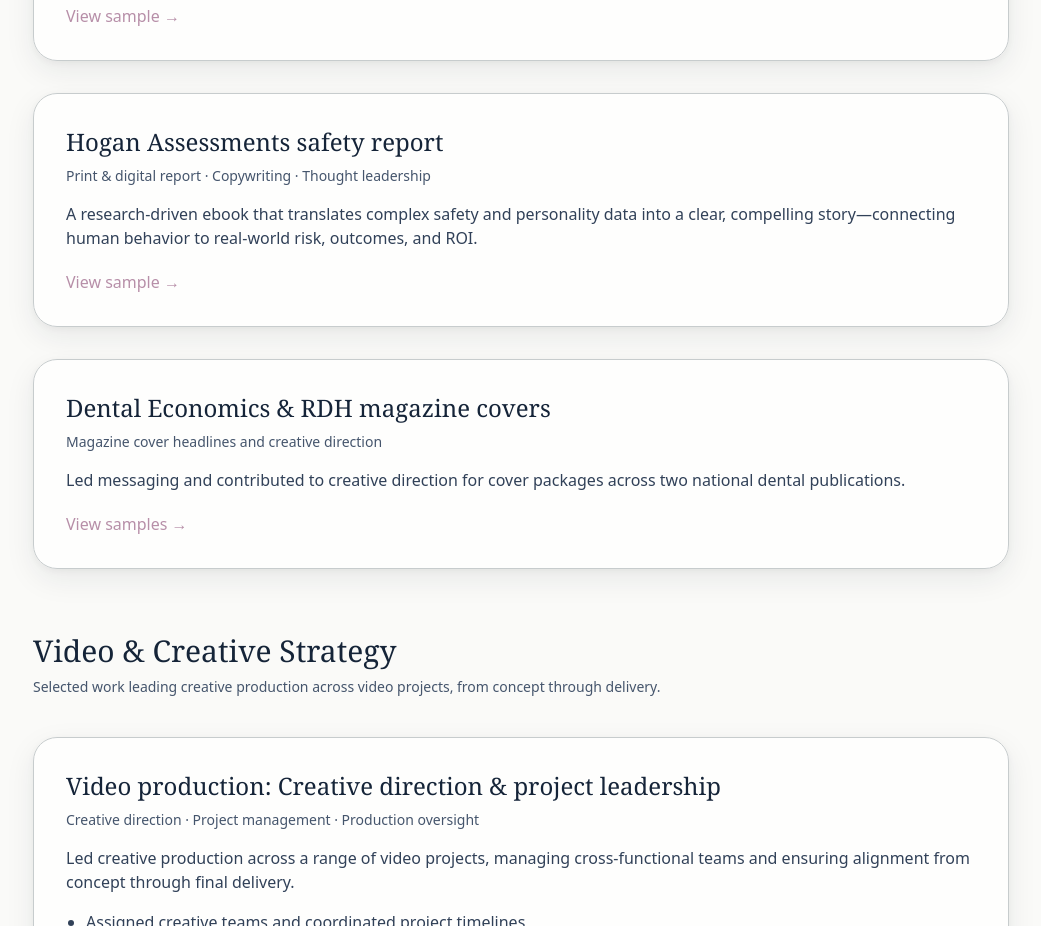
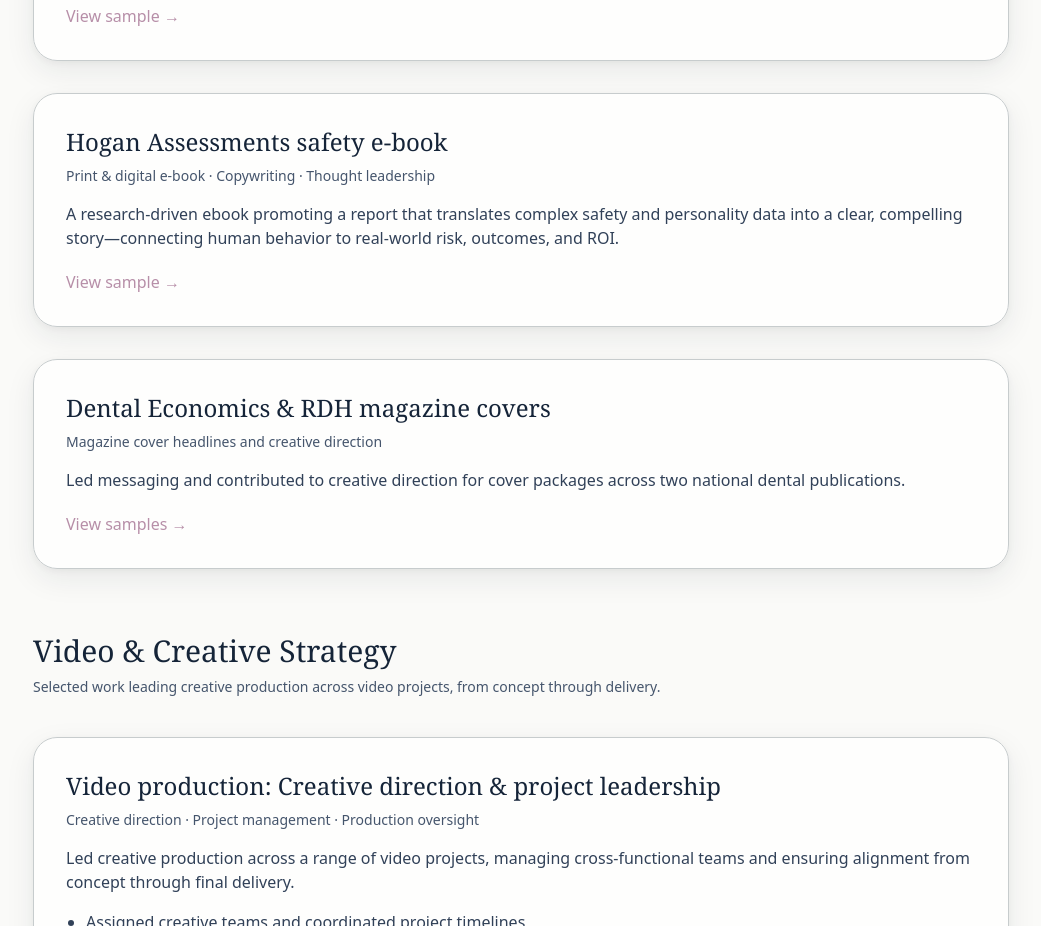
Before and after one commit to speedysari13/sara-portfolio, a Next.js app: page /work in a window 1280 px wide. Shown: the part 1820-2746 px from the top of the page, without its empty margins (119-1160 px from the left). Built offline with nearby package versions, Linux system fonts and the light colour scheme.

Commit message:
Changed safety report to safety e-book

```diff
--- a/app/work/hogan/page.tsx
+++ b/app/work/hogan/page.tsx
@@ -6,15 +6,15 @@
       <SiteHeader />
 
       <h1 className="font-serif text-4xl text-[color:var(--ink)]">
-        Hogan Assessments safety report
+        Hogan Assessments safety e-book
       </h1>
 
       <p className="mt-2 text-sm text-slate-600">
-        Print & digital report · Copyriting · Thought leadership
+        Print & digital e-book · Copyriting · Thought leadership
       </p>
 
       <p className="mt-6 text-slate-700 leading-relaxed">
-        A research-driven ebook that translates complex safety and personality data into a clear, compelling story—connecting human behavior to real-world risk, outcomes, and ROI.
+        A research-driven ebook promoting a report that translates complex safety and personality data into a clear, compelling story—connecting human behavior to real-world risk, outcomes, and ROI.
       </p>
 
       <div className="mt-8">
--- a/app/work/page.tsx
+++ b/app/work/page.tsx
@@ -151,15 +151,15 @@
 
          <div className="card card-hover p-8 mt-4">
           <h3 className="font-serif text-2xl text-[color:var(--ink)]">
-            Hogan Assessments safety report
+            Hogan Assessments safety e-book
           </h3>
 
           <p className="mt-2 text-sm text-slate-600">
-            Print & digital report · Copywriting · Thought leadership
+            Print & digital e-book · Copywriting · Thought leadership
           </p>
 
           <p className="mt-4 text-slate-700">
-            A research-driven ebook that translates complex safety and personality data into a clear, compelling story—connecting human behavior to real-world risk, outcomes, and ROI.
+            A research-driven ebook promoting a report that translates complex safety and personality data into a clear, compelling story—connecting human behavior to real-world risk, outcomes, and ROI.
           </p>
 
           <a
```
